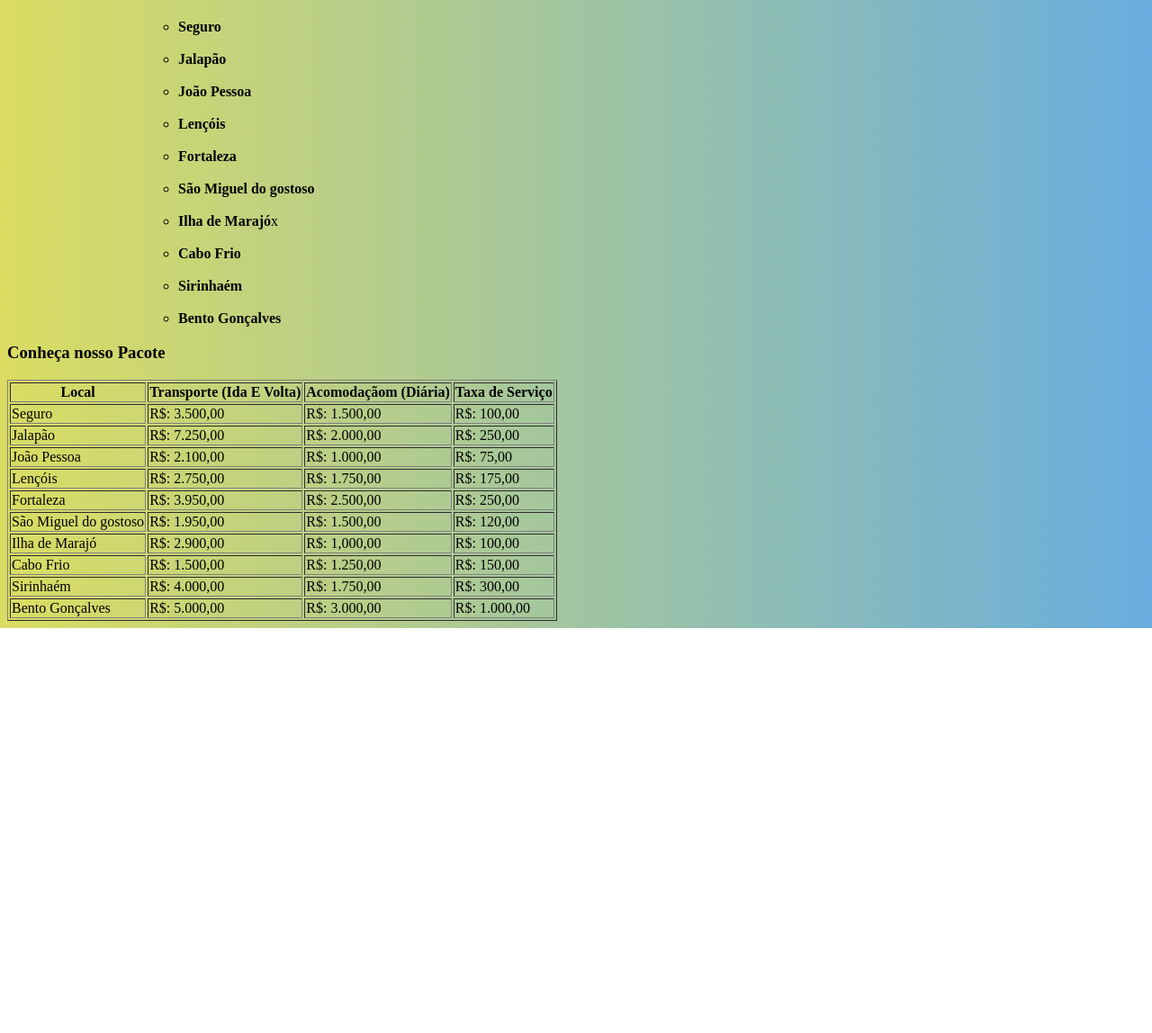
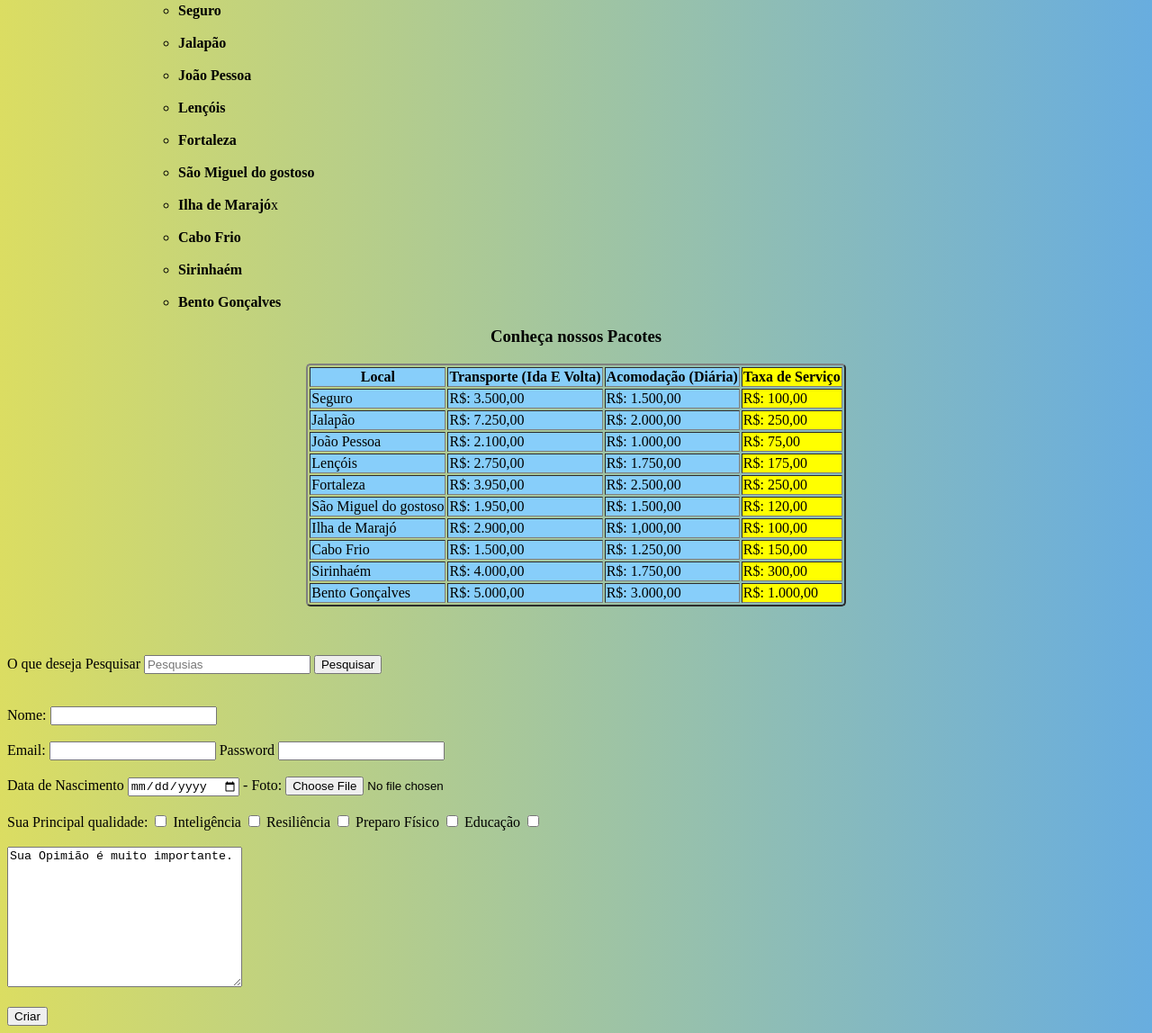
Before and after one commit to ICN153/Viagem-Especial, a plain HTML site: page index.html in a window 1280 px wide. Shown: the part 1095-2243 px from the top of the page at 90% size. Before the commit the page ends 1793 px from the top, so only its background shows below. Drawn offline with Linux system fonts and the light colour scheme.

Commit message:
Continuação

```diff
--- a/index.html
+++ b/index.html
@@ -5,7 +5,7 @@
     <meta http-equiv="X-UA-Compatible" content="IE=edge" />
     <meta name="viewport" content="width=device-width, initial-scale=1.0" />
     <link rel="stylesheet" href="stilo.css" />
-    <title>SPORT AND HEALTH</title>
+    <title>Viagem Especiais</title>
     <style>
       body {
         background-image: linear-gradient(
@@ -55,9 +55,9 @@
 
 
     <br><ul>
-      <li>
+
         <h3>10 lugares para viajar no Brasil barato</h3>
-        <ul><br>
+        <ul>
             <li><strong>Seguro</strong></li><br>
             <li><strong>Jalapão</strong></li><br>
             <li><strong>João Pessoa</strong></li><br>
@@ -73,17 +73,26 @@
       </li>
     </ul>
 
-    <h3>Conheça nosso Pacote</h3>
       <table>
+        <center><h3>Conheça nossos Pacotes</h3></center>
+        <tr>
 
-        <tr>
-          <table border="1">
+          <table border="2" align="center">
+
+
+            <colgroup>
+              <col span="3"style="background-color:#87CEFA	">
+              <col style="background-color:yellow">
+            </colgroup>
+
           <th>Local</th>
           <th>Transporte (Ida E Volta)</th>
-          <th>Acomodaçãom (Diária)</th>
+          <th>Acomodação (Diária)</th>
           <th>Taxa de Serviço</th>
+
         </tr>
       <tbody>
+
         <tr>
           <td>Seguro</td>
           <td>R$: 3.500,00</td>
@@ -157,5 +166,56 @@
 
       </table>
     </table>
+
+      <br><br><br>
+    <form action="https://www.google.com/search" target="_blank">
+      <label for="q">O  que deseja Pesquisar</label>
+      <input type="text" id="q" name="q" placeholder="Pesqusias">
+      <input type="submit" value="Pesquisar">
+    </form>
+
+      <br><br>
+
+    <form>
+      <label for="Nome">Nome:</label>
+      <input type="text" name= "firstname"><br><br>
+
+      <label for="Email" >Email:</label>
+      <input type="Email" id="Email" name="Email">
+
+      <label for="pwd" >Password</label>
+      <input type="password" name="pwd"><br><br>
+
+      <label for="birthday" >Data de Nascimento</label>
+      <input type="date" id="Data de Nascimento" name="Data de Nascimento">
+
+      <label for="Foto" > - Foto:</label>
+      <input type="file" id="my file" name="myfile"><br><br>
+
+      <label for="qualidade" >Sua Principal qualidade:</label>
+
+      <form action="/action_page.php">
+        <input type="checkbox" id="vehicle1" name="vehicle1" value="Bike">
+        <label for="vehicle1"> Inteligência</label>
+        <input type="checkbox" id="vehicle2" name="vehicle2" value="Car">
+        <label for="vehicle2"> Resiliência</label>
+        <input type="checkbox" id="vehicle3" name="vehicle3" value="Boat">
+        <label for="vehicle3"> Preparo Físico</label>
+        <input type="checkbox" value="Submit">
+        <label for="vehicle4"> Educação</label>
+        <input type="checkbox" value="Submit"><br><br>
+      </form>
+
+      <form action="/action_page.php">
+          <textarea name="messege" rows="10" cols="30" >Sua Opimião é muito importante.</textarea><br><br>
+          <input type="submit" value="Criar">
+      </form>
+
+
+
+
+
+  </form>
+
    </body>
 </html>
--- a/stilo.css
+++ b/stilo.css
@@ -39,3 +39,12 @@ h4 {
   padding-top: 20px;
   padding-bottom: 500px;
 }
+
+h3 {
+  text-align: center;
+  width: 600px;
+}
+
+table {
+  border-radius: 5px;
+}
```
